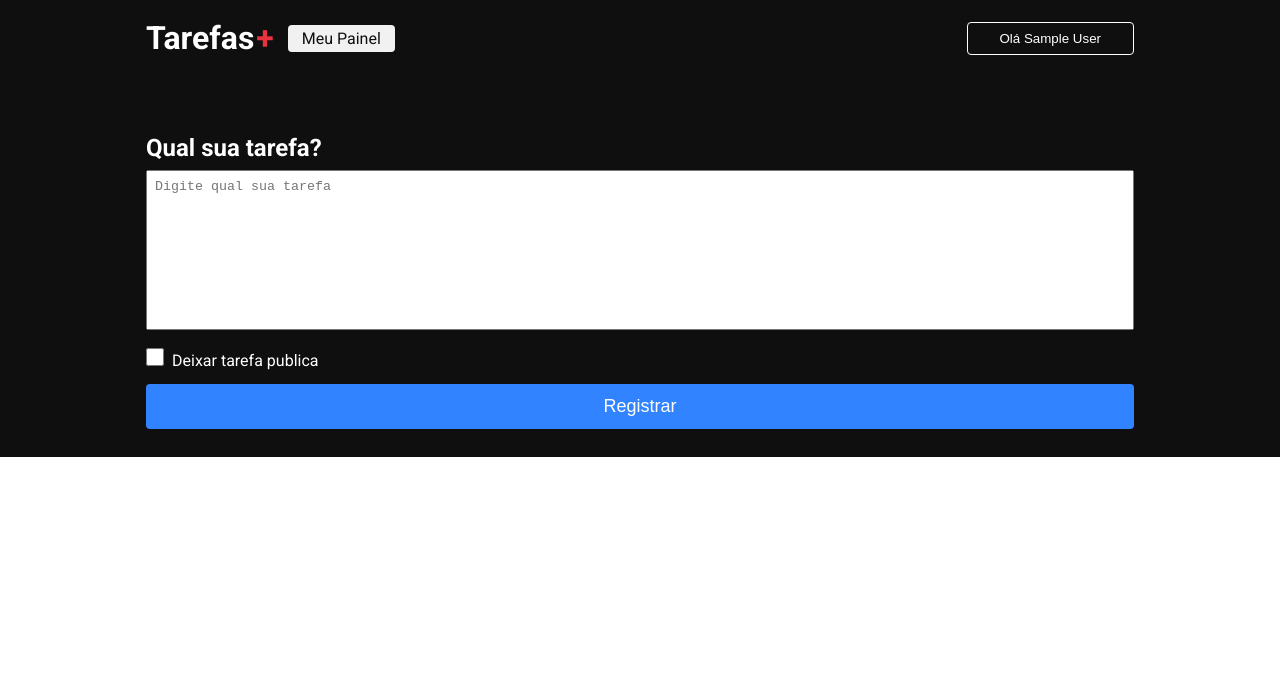
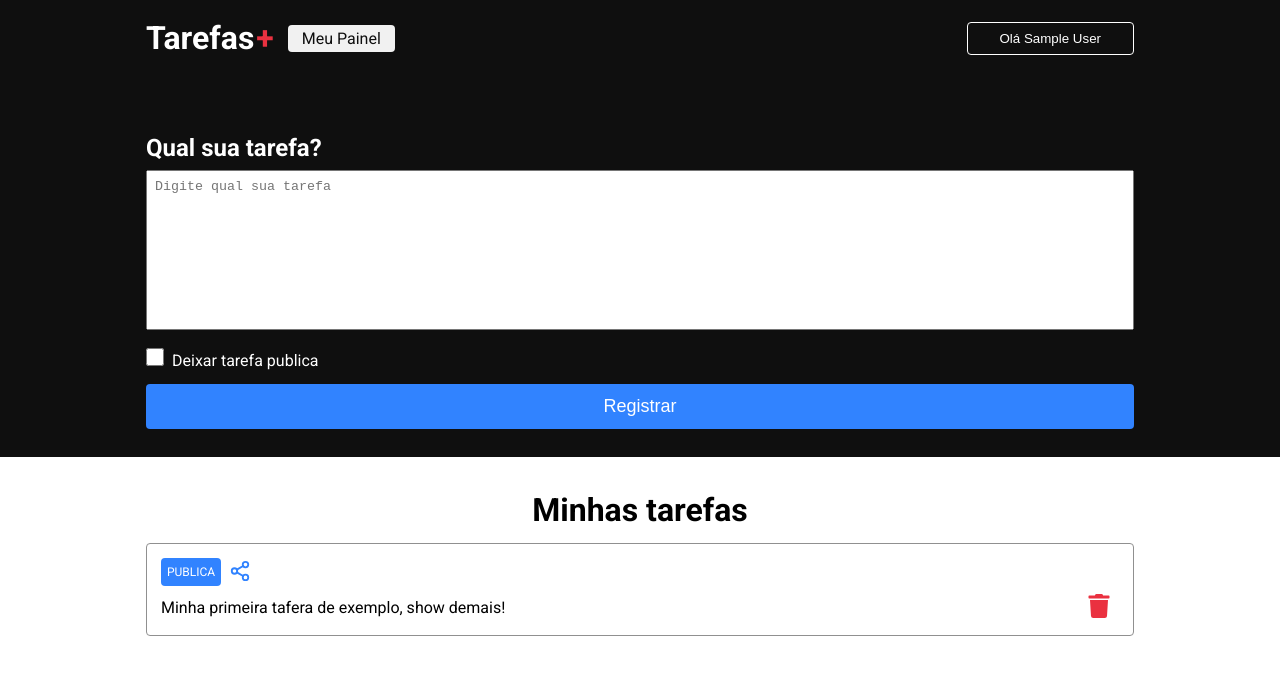
Before and after one commit to yurilima7/tarefas, a Next.js app: page /dashboard/dashboard in a window 1280 px wide. Shown: the top 674 px of the page. Built offline with nearby package versions, Linux system fonts and the light colour scheme; no server answers; sample sign-in values are in the browser's storage.

Commit message:
criando dashboard pt2

```diff
--- a/package.json
+++ b/package.json
@@ -16,6 +16,7 @@
     "next-auth": "^4.22.3",
     "react": "18.2.0",
     "react-dom": "18.2.0",
+    "react-icons": "^4.10.1",
     "typescript": "5.1.6"
   }
 }
--- a/src/pages/dashboard/dashboard.tsx
+++ b/src/pages/dashboard/dashboard.tsx
@@ -3,6 +3,8 @@
 import Head from "next/head";
 import { getSession } from "next-auth/react";
 import { Textarea } from '@/components/textarea/textarea';
+import { FiShare2, } from "react-icons/fi";
+import { FaTrash, } from "react-icons/fa";
 
 export default function Dashboard() {
     return(
@@ -31,6 +33,28 @@
                         </form>
                     </div>
                 </section>
+
+                <section className={styles.taskContainer}>
+                    <h1>Minhas tarefas</h1>
+
+                    <article className={styles.task}>
+                        <div className={styles.tagContainer}>
+                            <label className={styles.tag}>PUBLICA</label>
+
+                            <button className={styles.shareButton}>
+                                <FiShare2 size={22} color='#3183ff'/>
+                            </button>
+                        </div>
+
+                        <div className={styles.taskContent}>
+                            <p>Minha primeira tafera de exemplo, show demais!</p>
+
+                            <button className={styles.trashButton}>
+                                <FaTrash size={24} color="#ea3140" />
+                            </button>
+                        </div>
+                    </article>
+                </section>
             </main>
         </div>
     );
--- a/src/pages/dashboard/styles_dashboard.module.css
+++ b/src/pages/dashboard/styles_dashboard.module.css
@@ -46,3 +46,74 @@
     padding: 12px 0;
     font-size: 18px;
 }
+
+.taskContainer {
+    margin: 34px auto 0 auto;
+    padding: 0 18px;
+    width: 100%;
+    max-width: 1024px;
+    display: flex;
+    flex-direction: column;
+}
+
+.taskContainer a {
+    text-decoration: none;
+    color: #0f0f0f;
+}
+
+.taskContainer h1 {
+    text-align: center;
+    font-size: 32px;
+    margin-bottom: 14px;
+}
+
+.task {
+    margin-bottom: 14px;
+    line-height: 150%;
+    display: flex;
+    flex-direction: column;
+    align-items: flex-start;
+    border: 1.5px solid #909090;
+    border-radius: 4px;
+    padding: 14px;
+}
+
+.tagContainer {
+    display: flex;
+    align-items: center;
+    justify-content: center;
+    margin-bottom: 8px;
+}
+
+.tag {
+    background-color: #3183ff;
+    padding: 2px 6px;
+    color: #fff;
+    border-radius: 4px;
+    font-size: 12px;
+}
+
+.shareButton {
+    background: transparent;
+    border: 0;
+    margin: 0 8px;
+    cursor: pointer;
+}
+
+.taskContent {
+    display: flex;
+    align-items: center;
+    justify-content: space-between;
+    width: 100%;
+}
+
+.taskContent p {
+    white-space: pre-wrap;
+}
+
+.trashButton {
+    background: transparent;
+    border: 0;
+    margin: 0 8px;
+    cursor: pointer;
+}
```
Also changed, not shown: 1 other file (tests, documents, lock files or other folders).
